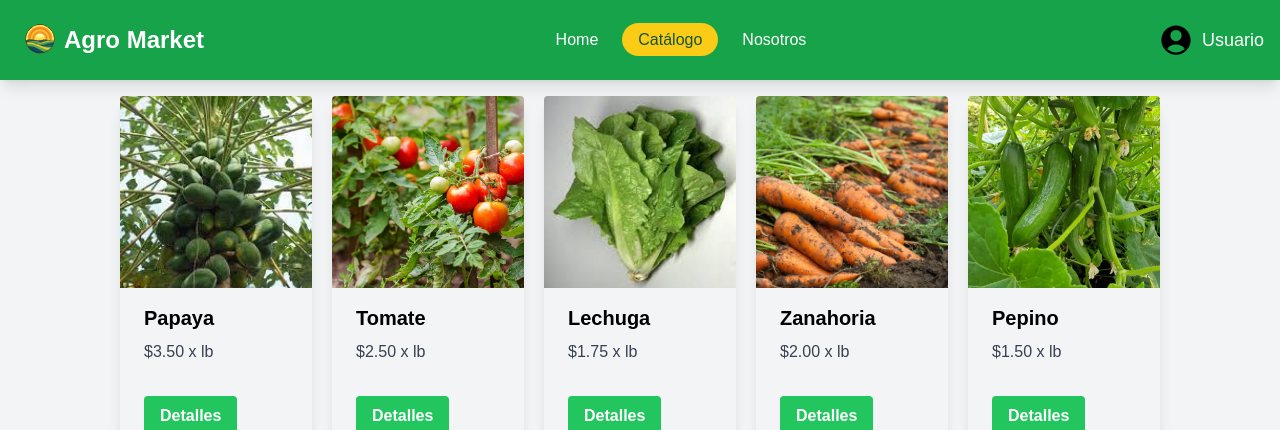
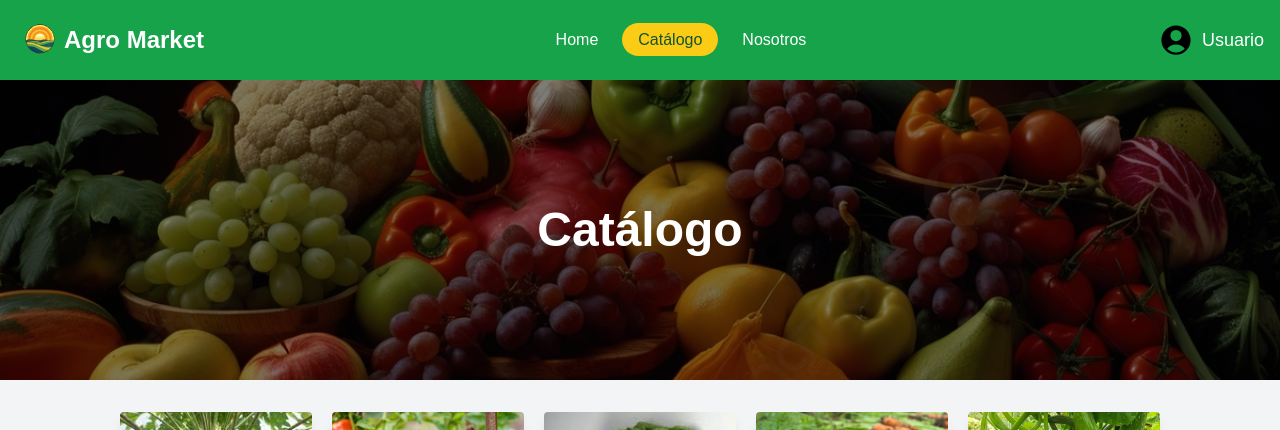
Before and after one commit to byakuDNY/hackaton-rootstack, a React (Vite) app: page /catalogo in a window 1280 px wide. Shown: the top 430 px of the page. Built offline with nearby package versions, Linux system fonts and the light colour scheme.

Commit message:
+banner de catalogo

```diff
--- a/src/pages/Catalogo.jsx
+++ b/src/pages/Catalogo.jsx
@@ -23,7 +23,13 @@ const Catalogo = () => {
   return (
     <div>
       <div><Navbar /></div>
-      <div className="flex flex-wrap gap-x-5 gap-y-5 justify-center p-4">
+      <div>
+        <h1 className="relative flex justify-center items-center p-10 w-full text-5xl text-white font-bold h-[300px] bg-[url('/images/bg2.jpg')] bg-cover bg-center">
+          <div className="absolute inset-0 bg-black opacity-50"></div>
+          <span className="relative z-10">Catálogo</span>
+        </h1>
+      </div>
+      <div className="flex flex-wrap gap-x-5 gap-y-5 justify-center p-4 pt-8">
       {products.map(product => (
         <ProductCard key={product.id} product={product} />
       ))}
```
Also changed, not shown: public/images/bg2.jpg (added).
